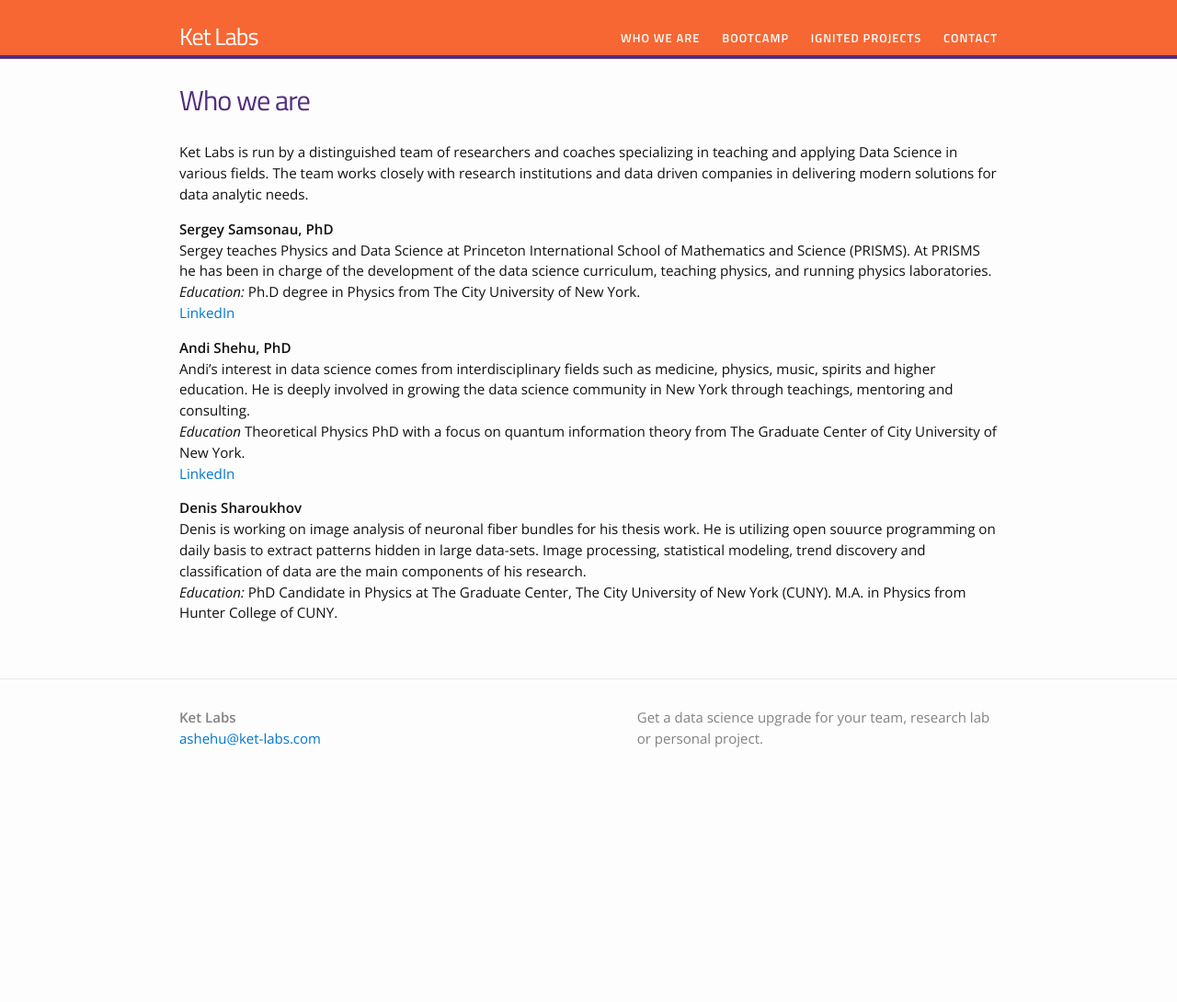
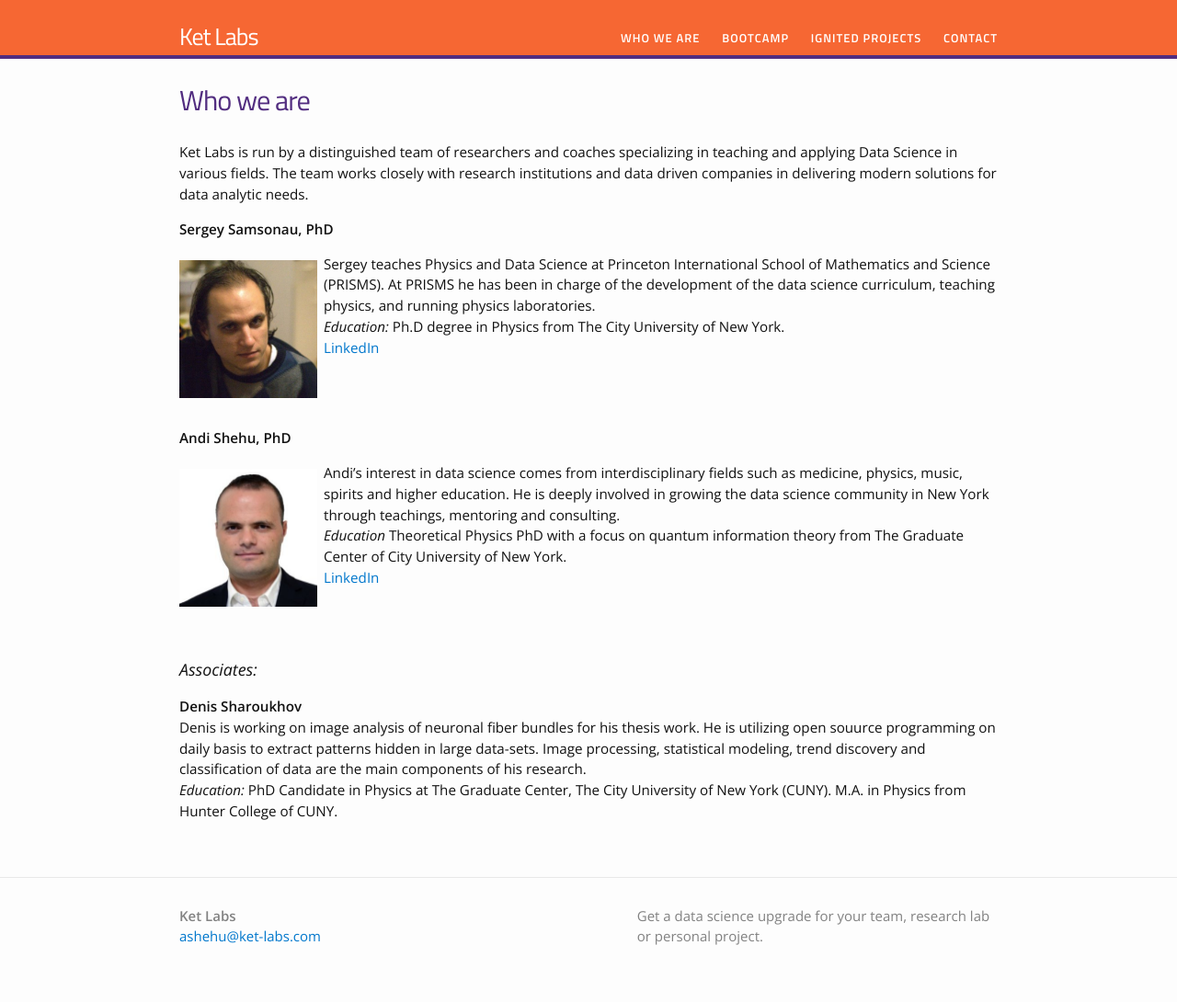
Before and after one commit to Ket-Labs/Ket-Labs.github.io, a Jekyll site: the page built from who_we_are.md, in a window 1280 px wide. Shown: the whole page at 92% size. Built offline with Jekyll 4.4.1, drawn with Linux system fonts in a browser that asks for light colours; before the commit the page ends 900 px from its top, so only the background shows below that.

Commit message:
pictures

```diff
--- a/who_we_are.md
+++ b/who_we_are.md
@@ -7,17 +7,31 @@
 Ket Labs is run by a distinguished team of researchers and coaches specializing in teaching and applying Data Science in various fields. The team works closely with research institutions and data driven companies in delivering  modern solutions for data analytic needs.
 
 **Sergey Samsonau, PhD**
+
+![](/images/Sergey.jpg){:style="float: left;margin-right: 7px;margin-top: 7px;width: 150px;"}
+
 Sergey teaches Physics and Data Science at Princeton International School
 of Mathematics and Science (PRISMS). At PRISMS he has been in charge of the development of the data science curriculum, teaching physics, and running physics laboratories.
 *Education:* Ph.D degree in Physics from The City University of New York.
 [LinkedIn](https://www.linkedin.com/in/ssamsonau)
 
+<br />
+<br />
 
 **Andi Shehu, PhD**
+
+![](/images/Andi.jpg){:style="float: left;margin-right: 7px;margin-top: 7px;width: 150px;"}
+
 Andi's interest in data science comes from interdisciplinary fields such as medicine, physics, music, spirits and higher education. He is deeply involved in growing the data science community in New York through teachings, mentoring and consulting.
 *Education* Theoretical Physics PhD with a focus on quantum information theory from The Graduate Center of City University of New York.
 [LinkedIn](https://www.linkedin.com/in/andi-shehu-phd-63304466)
 
+
+<br />
+<br />
+
+### Associates:
+
 **Denis Sharoukhov**
 Denis is working on image analysis of neuronal fiber bundles for his thesis work. He is utilizing open souurce programming on daily basis to extract patterns hidden in large data-sets. Image processing, statistical modeling, trend discovery and classification of data are the main components of his research.
 *Education:*  PhD Candidate in Physics at The Graduate Center, The City University of New York (CUNY). M.A. in Physics from Hunter College of CUNY.
```
Also changed, not shown: images/Andi.jpg (added), images/DSC_0283_small.JPG (deleted), images/Sergey.jpg (added), 6 other files.
